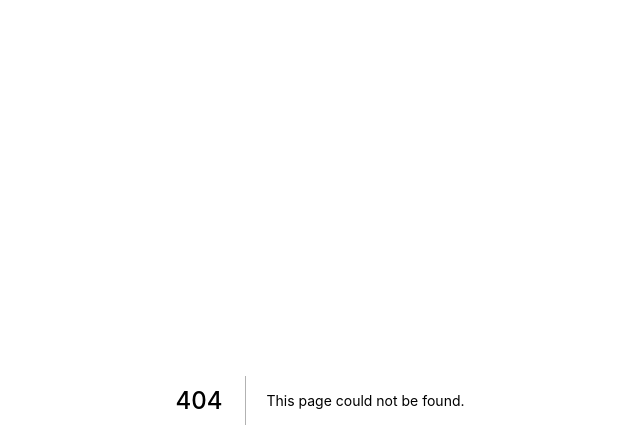
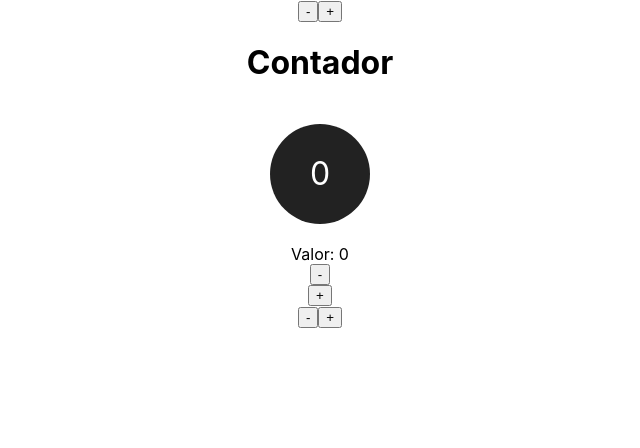
Before and after one commit to israelbulcaotavares/revisao-react-nextjs, a Next.js app: page /estado/contador in a window 1280 px wide. Before the commit this address had no page. Shown: the top 448 px of the page, without its empty margins (320-960 px from the left). Built offline with nearby package versions, Linux system fonts and the light colour scheme.

Commit message:
Contador display e contador

```diff
--- /dev/null
+++ b/components/ContadorDisplay.jsx
@@ -0,0 +1,19 @@
+export default function ContadorDisplay( props ){
+    return (
+        <div style={{
+            display: "flex",
+            justifyContent: "center" ,
+            alignItems: "center" ,
+
+            height: "100px",
+            width: "100px",
+            borderRadius:"100px",
+            backgroundColor:"#222",
+            color: "#fff",
+            fontSize:"2rem",
+            margin: "20px"
+        }}>
+            {props.numero}
+        </div>
+    )
+}
--- /dev/null
+++ b/pages/estado/contador.jsx
@@ -0,0 +1,45 @@
+import { useState } from "react";
+import ContadorDisplay from "../../components/ContadorDisplay";
+
+export default function contador() {
+  const [num, setNum] = useState(0);
+
+  function inc() {
+    setNum(num - 1);
+  }
+
+  function dec() {
+    setNum(num + 1);
+  }
+
+  const increment = () => setNum(num - 1);
+
+  const decrement = () => setNum(num - 1);
+
+  return (
+    <div style={{
+
+        display: "flex",
+        flexDirection:"column",
+        justifyContent:"center",
+        alignItems:"center"
+
+    }}>
+      <div>
+        <button onClick={() => setNum(num - 1)}>-</button>
+        <button onClick={() => setNum(num + 1)}>+</button>
+      </div>
+
+      <h1>Contador</h1>
+      <ContadorDisplay numero={num} />
+      <div>Valor: {num}</div>
+      <button onClick={inc}>-</button>
+      <button onClick={dec}>+</button>
+
+      <div>
+        <button onClick={increment}>-</button>
+        <button onClick={decrement}>+</button>
+      </div>
+    </div>
+  );
+}
```
